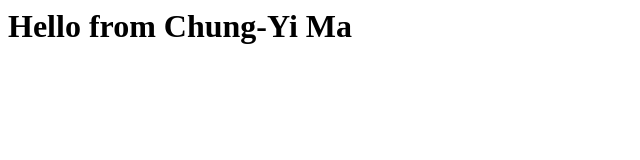
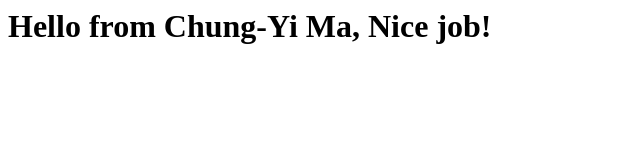
Before and after one commit to Chung-Yi-Ma/softeng-deploy, a plain HTML site: page index.html in a window 1280 px wide. Shown: the whole page, without its empty margins (0-640 px from the left). Drawn offline with Linux system fonts and the light colour scheme.

Commit message:
Update index.html

```diff
--- a/index.html
+++ b/index.html
@@ -3,6 +3,6 @@
 	<title>Static Web App</title>
 </head>
 <body>
-	<h1>Hello from Chung-Yi Ma</h1>
+	<h1>Hello from Chung-Yi Ma, Nice job!</h1>
 </body>
 </html>
```
